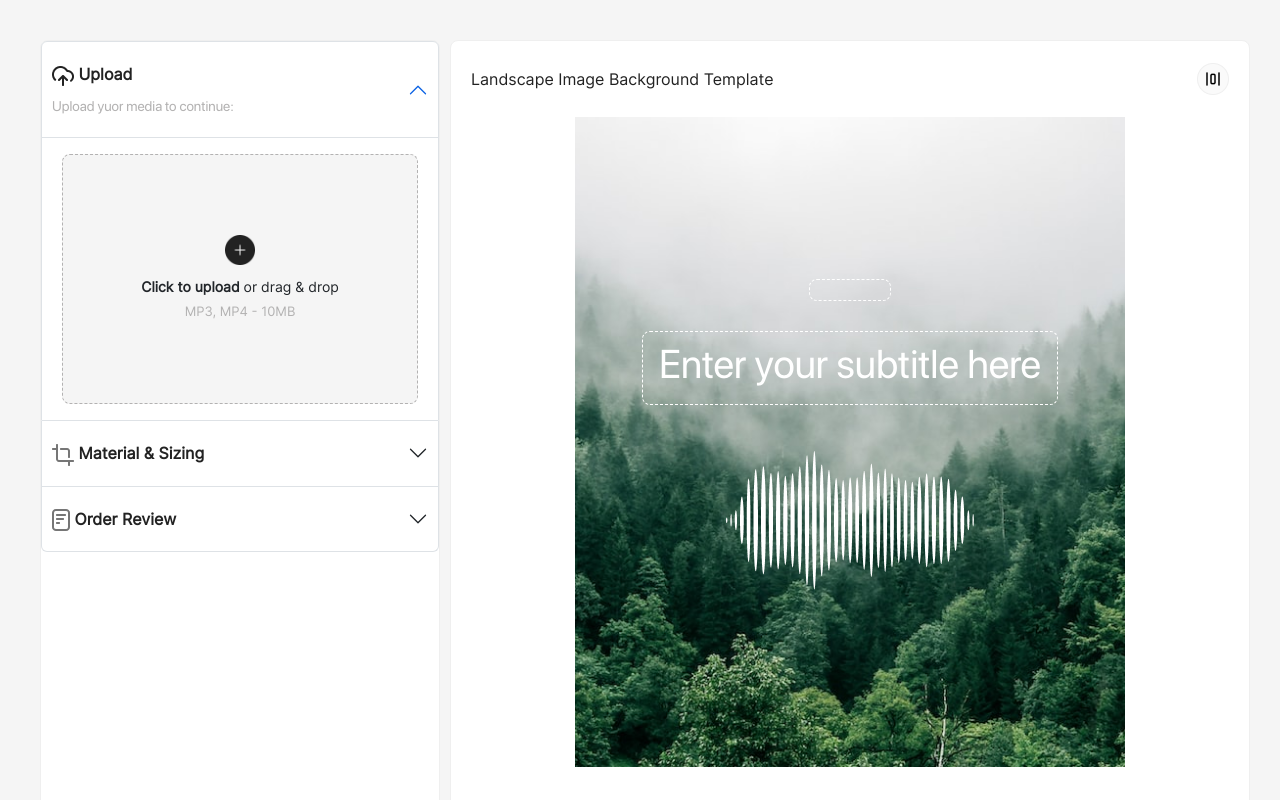
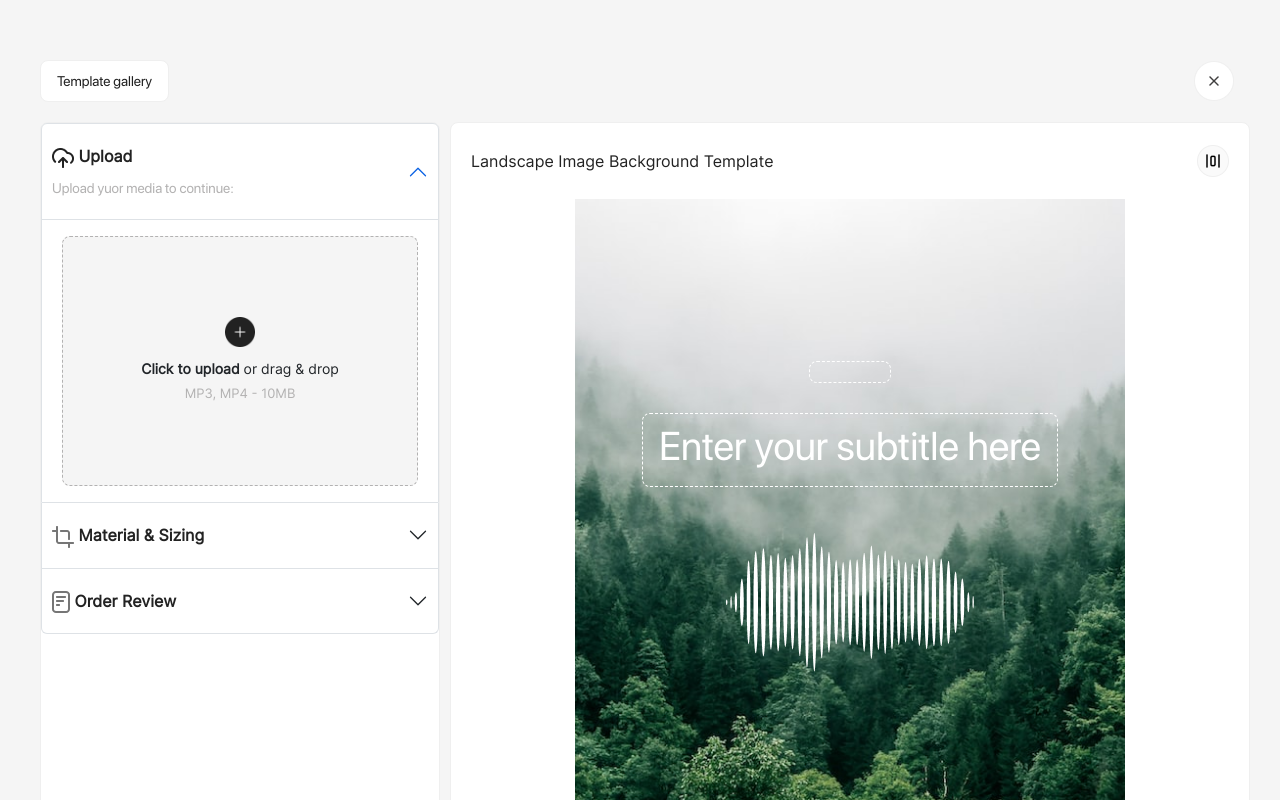
Before and after one commit to ri-bulatao/soundwave-app, a React (Vite) app: page / in a window 1280 px wide. Shown: the top 800 px of the page. Built offline with nearby package versions, Linux system fonts and the light colour scheme.

Commit message:
Added template moodule frontend

```diff
--- a/src/common/types.ts
+++ b/src/common/types.ts
@@ -17,3 +17,7 @@ export interface Template {
   }
   colors: any[]
 }
+
+export interface Controls {
+  showTemplates: boolean
+}
--- a/src/components/TemplateCard/index.css
+++ b/src/components/TemplateCard/index.css
@@ -9,7 +9,7 @@
 .image {
     width: 100%;
     border-radius: 8px;
-    height: 350px;
+    height: 200px;
     object-fit: cover;
 }
 
--- a/src/pages/templates/index.tsx
+++ b/src/components/Templates/index.tsx
@@ -5,7 +5,7 @@ import type { RootState } from '../../redux/store'
 import { useDispatch, useSelector } from 'react-redux'
 import { load } from '../../redux/reducers/templates'
 import { templatesData } from '../../config/initialTemplates'
-import TemplateCard from '../../components/TemplateCard'
+import TemplateCard from '../TemplateCard'
 
 const Templates: React.FC = () => {
   const { templates } = useSelector((state: RootState) => state.templates)
@@ -18,7 +18,7 @@ const Templates: React.FC = () => {
   return (
     <div className="container">
       <div className="title-container">
-        <h1 className="title">Templates (20)</h1>
+        <h1 className="title">Templates ({ templates.length })</h1>
         <button className="filter">
           Filters
           <img src="/src/assets/icons/filter.png" alt="" className="icon" />
@@ -31,8 +31,12 @@ const Templates: React.FC = () => {
           ))
         }
       </div>
+      <div className="loader-container">
+        <button className="load-more">Load more</button>
+      </div>
       <div className="action-container">
-        <button className="load-more">Load more</button>
+        <button className="preview">Preview</button>
+        <button className="continue">Continue</button>
       </div>
     </div>
   )
--- a/src/pages/templates/templates.css
+++ b/src/components/Templates/templates.css
@@ -1,3 +1,11 @@
+.container {
+    padding: 28px 24px;
+    background-color: #fff;
+    border-radius: 8px;
+    height: 90vh;
+    overflow-y: scroll;
+}
+
 .title-container {
     display: flex;
     width: 100%;
@@ -7,11 +15,11 @@
 }
 
 .title {
-    font-family: 'SF Pro';
+    font-family: 'Inter';
     font-style: normal;
-    font-weight: 590;
-    font-size: 40px;
-    line-height: 56px;
+    font-weight: 600;
+    font-size: 18px;
+    line-height: 32px;
     color: #222222;
 }
 
@@ -26,7 +34,8 @@
     display: block;
     border: 1px solid #222222;
     text-decoration: none;
-    border-radius: 10px
+    border-radius: 10px;
+    background-color: transparent;
 }
 
 .filter .icon {
@@ -36,18 +45,18 @@
 .cards-container {
     display: grid;
     grid-gap: 24px;
-    grid-template-columns: repeat(3, 1fr);
+    grid-template-columns: repeat(2, 1fr);
     width: 100%;
     margin-top: 32px;
 }
 
-.action-container {
+.loader-container {
     margin-top: 32px;
     display: flex;
     justify-content: center;
 }
 
-.action-container .load-more {
+.loader-container .load-more {
     background: #222222;
     border-radius: 8px;
     color: #fff;
@@ -60,10 +69,33 @@
     border: none;
 }
 
-@media only screen and (max-width: 768px) {
-    .cards-container {
-        grid-template-columns: repeat(2, 1fr);
-   }
+.action-container {
+    position: sticky;
+    bottom: 0;
+    border-top: 1px solid #EFEFEF;
+    background: #fff;
+    padding: 28px 24px;
+    display: grid;
+    grid-template-columns: repeat(2, 1fr);
+    grid-gap: 16px;
+}
+
+.action-container button {
+    font-family: 'Inter';
+    font-style: normal;
+    font-weight: 600;
+    font-size: 18px;
+    line-height: 32px;
+    color: #222222;
+    border-radius: 8px;
+    border: none;
+    padding: 8px 0;
+    background: transparent;
+}
+
+.action-container .continue {
+    color: #fff;
+    background-color: #222222;
 }
 
 @media only screen and (max-width: 414px) {
--- a/src/main.tsx
+++ b/src/main.tsx
@@ -1,27 +1,14 @@
 import 'bootstrap/dist/css/bootstrap.min.css'
 import App from './App.tsx'
-import Templates from './pages/templates'
 import React from 'react'
 import ReactDOM from 'react-dom/client'
 import { store } from './redux/store'
 import { Provider } from 'react-redux'
-import { createBrowserRouter, RouterProvider } from 'react-router-dom'
-
-const router = createBrowserRouter([
-  {
-    path: '/',
-    element: <App />
-  },
-  {
-    path: '/templates',
-    element: <Templates />
-  }
-])
 
 ReactDOM.createRoot(document.getElementById('root') as HTMLElement).render(
   <React.StrictMode>
     <Provider store={store}>
-      <RouterProvider router={router}/>
+      <App />
     </Provider>
   </React.StrictMode>
 )
--- a/src/pages/customizer/customizer.css
+++ b/src/pages/customizer/customizer.css
@@ -448,3 +448,27 @@ button.accordion-button .upload-header .upload-desc {
 .col-8.canvas-container.portrait .template-color {
   gap: 10px;
 }
+
+.template-action-container {
+  padding: 20px 0;
+  display: flex;
+  justify-content: space-between;
+}
+
+.add-template-button {
+  font-family: 'SF Pro';
+  font-style: normal;
+  font-weight: 590;
+  font-size: 14px;
+  line-height: 24px;
+  background: #FFFFFF;
+  color: #222222;
+  border: 1px solid #EFEFEF;
+  border-radius: 8px;
+  padding: 8px 16px;
+}
+
+.close-template-button {
+  border: none;
+  background-color: transparent;
+}
--- a/src/pages/customizer/customizer.tsx
+++ b/src/pages/customizer/customizer.tsx
@@ -8,6 +8,10 @@ import RadioButtonToggle from '../../components/RadioButtonToggle/RadioButtonTog
 import LayoutSizing from '../../components/LayoutSizing/LayoutSizing'
 import ColorTemplate from '../../components/ColorTemplate/ColorTemplate'
 import ConfirmationModal from '../../components/ConfirmationModal/ConfirmationModal'
+import Templates from '../../components/Templates'
+import { useDispatch, useSelector } from 'react-redux'
+import type { RootState } from '../../redux/store'
+import { toggleShowTemplates } from '../../redux/reducers/controls'
 import './customizer.css'
 
 export const Customizer: React.FC = () => {
@@ -25,6 +29,10 @@ export const Customizer: React.FC = () => {
   const [showConfirmation, setShowConfirmation] = useState(false)
   const [layoutBackgroundImage, setLayoutBackgroundImage] = useState(initialState.defaultLayoutBackgroundImage)
   const [customizerLayout, setCustomizerLayout] = useState<string>(initialState.customizerLayout)
+
+  // Redux state controls
+  const { controls } = useSelector((state: RootState) => state.controls)
+  const dispatch = useDispatch()
 
   const handleAudioChange = (file: File): void => {
     if (typeof file !== 'undefined' || file !== null) {
@@ -121,8 +129,17 @@ export const Customizer: React.FC = () => {
   return (
     <>
       <div className='template-container'>
+        <div className="template-action-container">
+          <button onClick={() => dispatch(toggleShowTemplates(true))} className="add-template-button">Template gallery</button>
+          <button onClick={() => dispatch(toggleShowTemplates(false))} className="close-template-button"><img src="/src/assets/icons/close.png" alt="" className="icon" /></button>
+        </div>
         <div className='col-12 customizer-container'>
-          <div className='col-4 input-container'>
+          {
+            controls.showTemplates
+            ? <div className="col-4 input-container">
+                <Templates />
+              </div>
+            : <div className='col-4 input-container'>
             {editLayoutBackground
               ? (<Accordion defaultActiveKey={['0']} className='main-accordion-layout'>
                   <Accordion.Item eventKey='0'>
@@ -215,6 +232,7 @@ export const Customizer: React.FC = () => {
               />
             }
           </div>
+          }
           <div className={`col-8 canvas-container ${customizerLayout}`}>
             <div className='canvas-component'>
               <div className='canvas-header'>
--- /dev/null
+++ b/src/redux/reducers/controls.ts
@@ -0,0 +1,27 @@
+import { createSlice } from '@reduxjs/toolkit'
+import type { PayloadAction } from '@reduxjs/toolkit'
+import type { Controls } from '../../common/types'
+
+export interface ControlsState {
+  controls: Controls
+}
+
+const initialState: ControlsState = {
+  controls: {
+    showTemplates: false
+  }
+}
+
+export const controlsSlice = createSlice({
+  name: 'controls',
+  initialState,
+  reducers: {
+    toggleShowTemplates: (state: ControlsState, action: PayloadAction<boolean>) => {
+      state.controls.showTemplates = action.payload
+    }
+  }
+})
+
+export const { toggleShowTemplates } = controlsSlice.actions
+
+export default controlsSlice.reducer
--- a/src/redux/reducers/templates.ts
+++ b/src/redux/reducers/templates.ts
@@ -11,7 +11,7 @@ const initialState: TemplatesState = {
 }
 
 export const templatesSlice = createSlice({
-  name: 'counter',
+  name: 'templates',
   initialState,
   reducers: {
     load: (state: TemplatesState, action: PayloadAction<Template[]>) => {
--- a/src/redux/store.ts
+++ b/src/redux/store.ts
@@ -1,9 +1,11 @@
 import { configureStore } from '@reduxjs/toolkit'
 import templatesReducer from './reducers/templates'
+import controlsReducer from './reducers/controls'
 
 export const store = configureStore({
   reducer: {
-    templates: templatesReducer
+    templates: templatesReducer,
+    controls: controlsReducer
   }
 })
 
```
Also changed, not shown: src/assets/icons/close.png (added).
